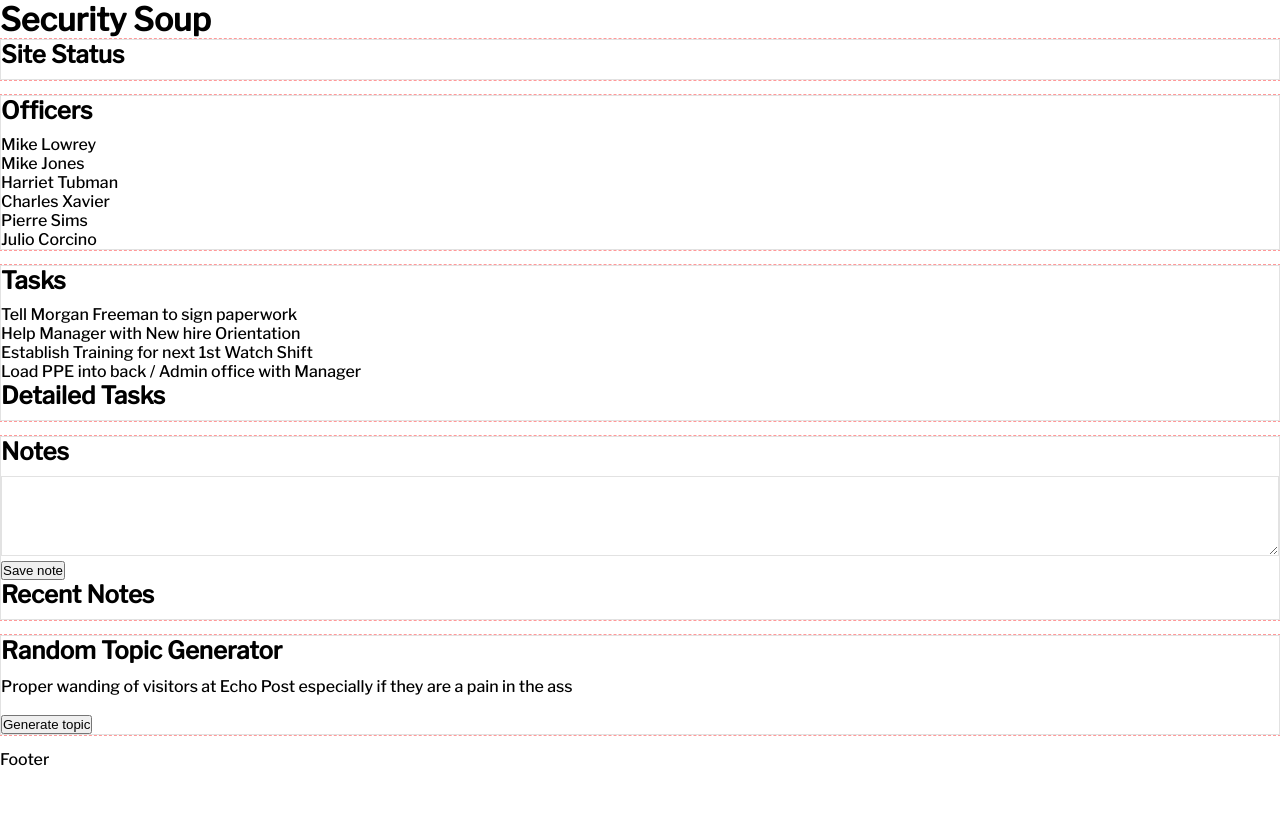
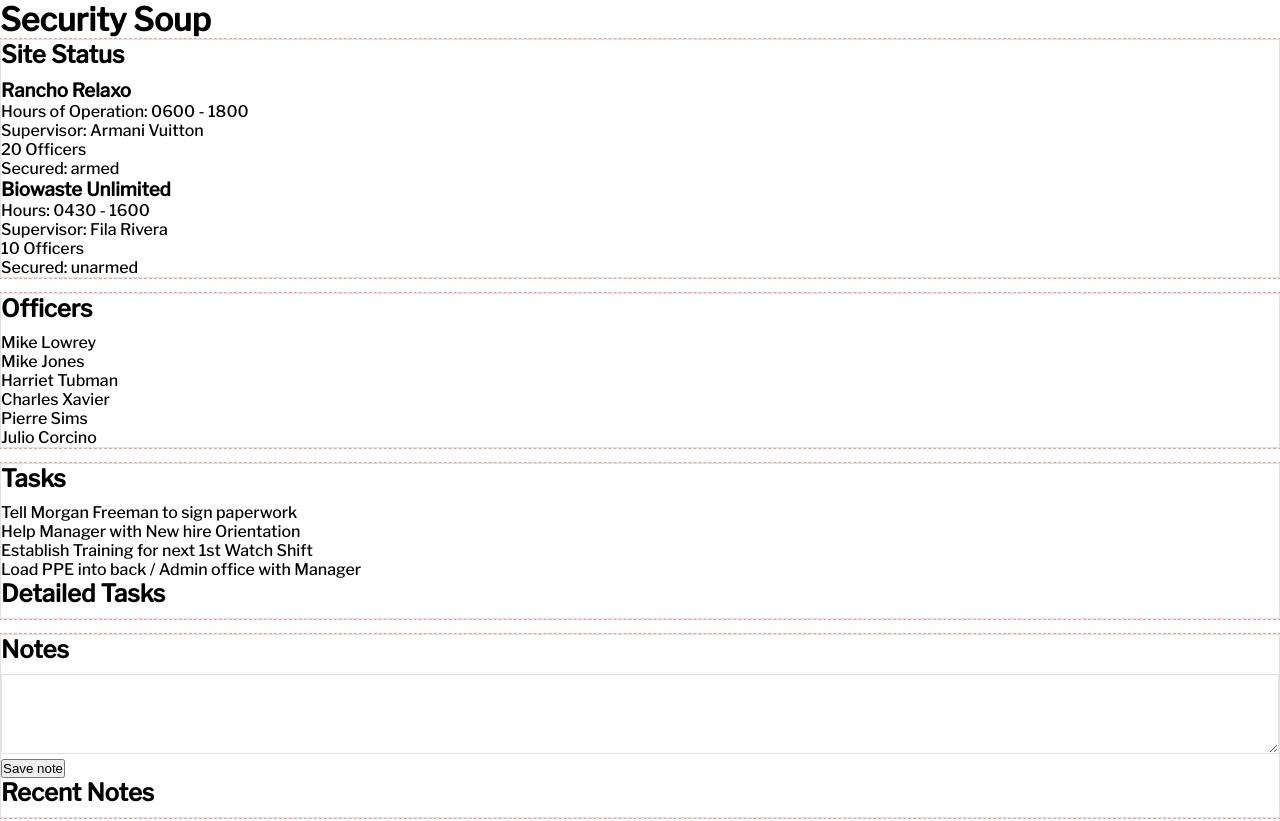
Before and after one commit to chrisvneal/security-soup, a React (Create React App) app: page / in a window 1280 px wide. Shown: the top 821 px of the page. Before the commit the page ends 800 px from the top, so only its background shows below. Built offline with nearby package versions, Linux system fonts and the light colour scheme.

Commit message:
Add fake site data

```diff
--- a/src/components/SiteStatus.js
+++ b/src/components/SiteStatus.js
@@ -4,6 +4,26 @@ const SiteStatus = () => {
   return (
     <section className=" site-status section-border">
       <h2>Site Status</h2>
+      <ul>
+        <li className="site">
+          <h3 classNme="site-name">Rancho Relaxo</h3>
+          <span>Hours of Operation: 0600 - 1800</span>
+          <ul>
+            <li>Supervisor: Armani Vuitton</li>
+            <li>20 Officers</li>
+            <li>Secured: armed</li>
+          </ul>
+        </li>
+        <li className="site">
+          <h3 classNme="site-name">Biowaste Unlimited</h3>
+          <span>Hours: 0430 - 1600</span>
+          <ul>
+            <li>Supervisor: Fila Rivera</li>
+            <li>10 Officers</li>
+            <li>Secured: unarmed</li>
+          </ul>
+        </li>
+      </ul>
     </section>
   );
 };
--- a/src/styles.scss
+++ b/src/styles.scss
@@ -13,7 +13,6 @@ body {
 section {
   margin-bottom: 15px;
   outline: 1px dashed lighten(red, 30%);
-  // background: pink;
 
   h2 {
     margin-bottom: 10px;
```
